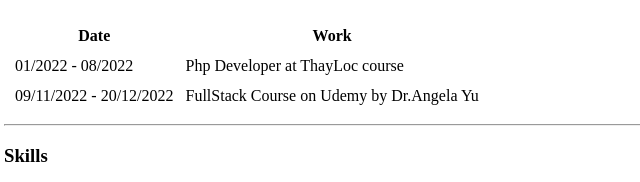
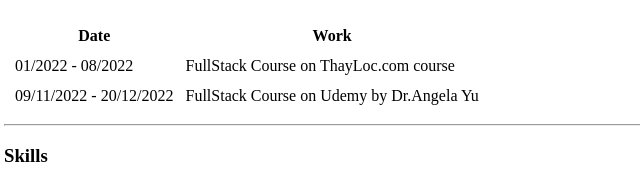
Before and after one commit to Huy14/cv, a plain HTML site: page index.html in a window 1280 px wide. Shown: the part 421-603 px from the top of the page, 4-644 px from the left. Drawn offline with Linux system fonts and the light colour scheme.

Commit message:
Add files via upload

```diff
--- a/index.html
+++ b/index.html
@@ -48,7 +48,7 @@
         <tbody>
             <tr>
                 <td>01/2022 - 08/2022</td>
-                <td>Php Developer at ThayLoc course</td>
+                <td>FullStack Course on ThayLoc.com course</td>
             </tr>
             <tr>
                 <td>09/11/2022 - 20/12/2022</td>
```
